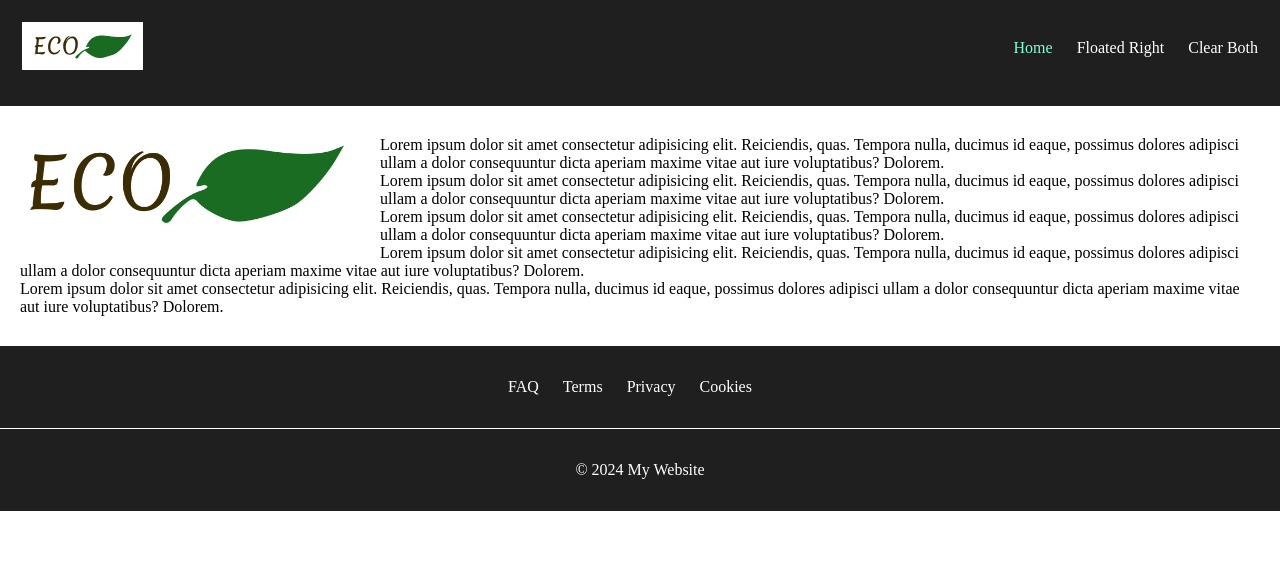
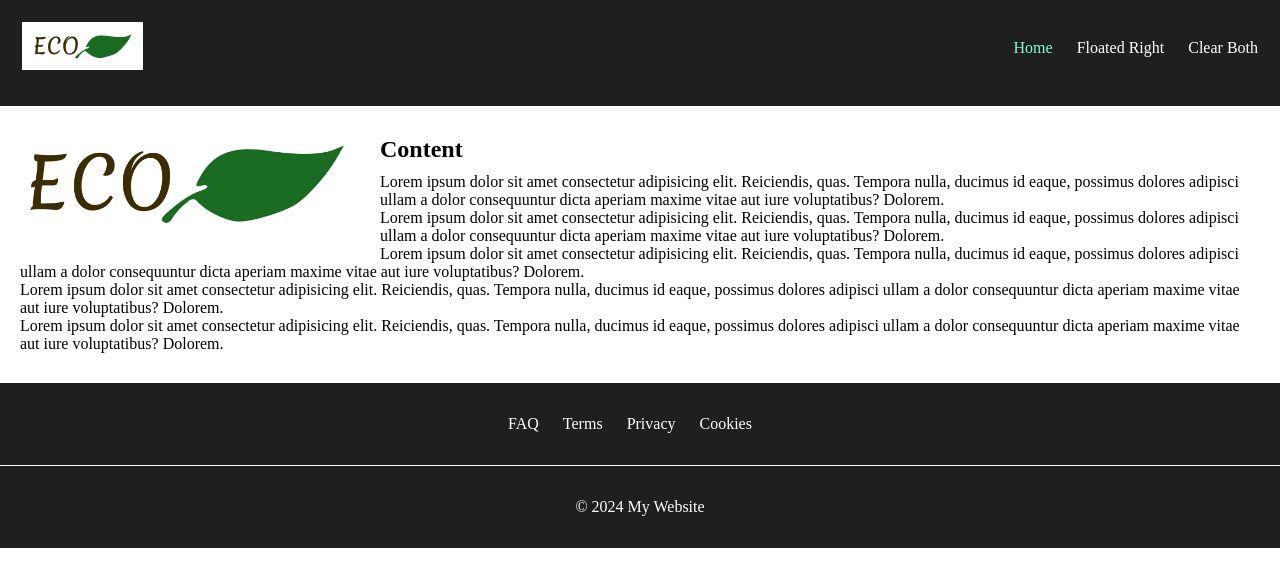
Before and after one commit to hokanitao/flexbox-layouts-example, a plain HTML site: page index.html in a window 1280 px wide. Drawn offline with Linux system fonts and the light colour scheme.

```diff
--- a/index.html
+++ b/index.html
@@ -35,13 +35,14 @@
       <img src="./assets/logo/ECO_logo_big.jpg" class="firstimg">
     </picture>
     <div class="firsttxt">
+      <h2>Content</h2>
       <p>Lorem ipsum dolor sit amet consectetur adipisicing elit. Reiciendis, quas. Tempora nulla, ducimus id eaque, possimus dolores adipisci ullam a dolor consequuntur dicta aperiam maxime vitae aut iure voluptatibus? Dolorem.</p>
       <p>Lorem ipsum dolor sit amet consectetur adipisicing elit. Reiciendis, quas. Tempora nulla, ducimus id eaque, possimus dolores adipisci ullam a dolor consequuntur dicta aperiam maxime vitae aut iure voluptatibus? Dolorem.</p>
       <p>Lorem ipsum dolor sit amet consectetur adipisicing elit. Reiciendis, quas. Tempora nulla, ducimus id eaque, possimus dolores adipisci ullam a dolor consequuntur dicta aperiam maxime vitae aut iure voluptatibus? Dolorem.</p>
       <p>Lorem ipsum dolor sit amet consectetur adipisicing elit. Reiciendis, quas. Tempora nulla, ducimus id eaque, possimus dolores adipisci ullam a dolor consequuntur dicta aperiam maxime vitae aut iure voluptatibus? Dolorem.</p>
       <p>Lorem ipsum dolor sit amet consectetur adipisicing elit. Reiciendis, quas. Tempora nulla, ducimus id eaque, possimus dolores adipisci ullam a dolor consequuntur dicta aperiam maxime vitae aut iure voluptatibus? Dolorem.</p>
     </div>
-
+  </main>
   <footer>
     <nav aria-label="footer">
       <ul>
@@ -55,6 +56,5 @@
       &copy; 2024 My Website
     </p>
   </footer>
-  </main>
 </body>
 </html>
--- a/main.css
+++ b/main.css
@@ -93,6 +93,10 @@
   padding: 30px;
 }
 
+h2 {
+  margin-bottom: 10px;
+}
+
 footer {
   background-color: #1f1f1f;
   text-align: center;
```
Lines whose indentation alone changed are shown as unchanged.
